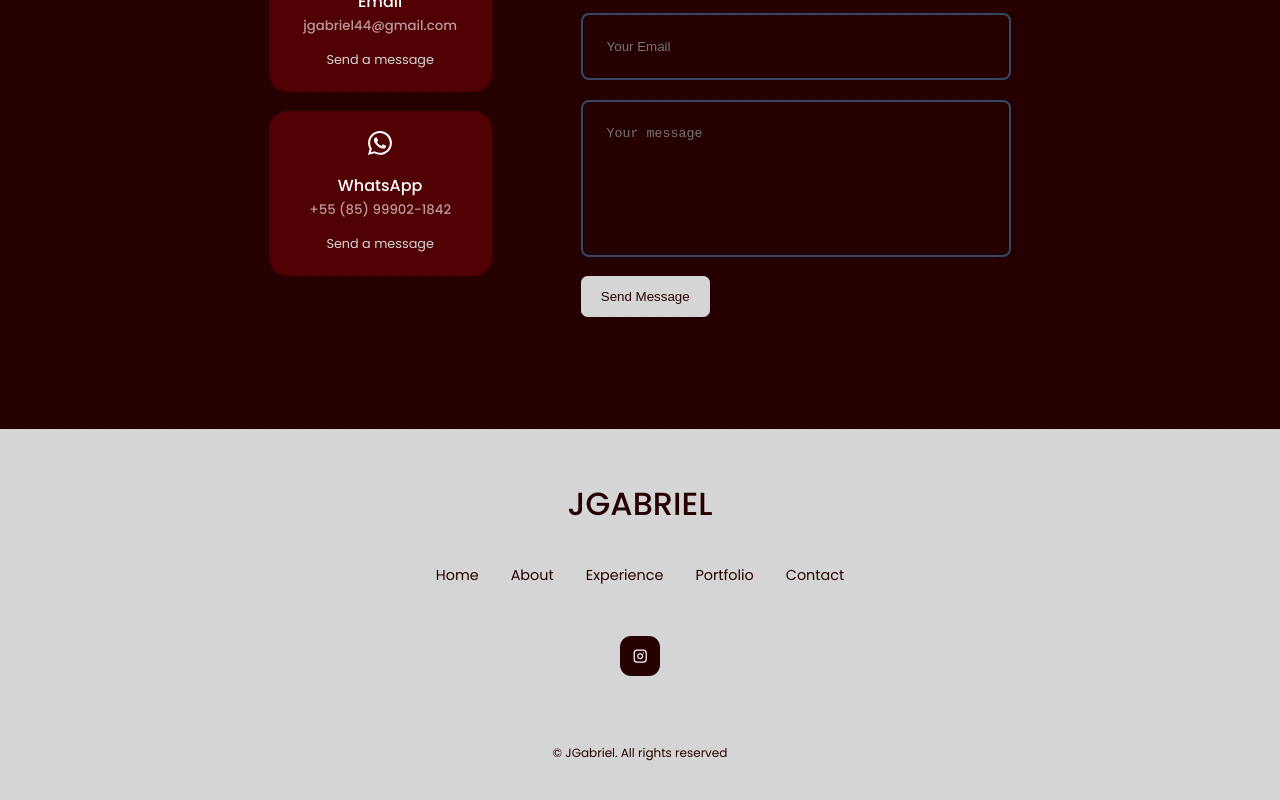
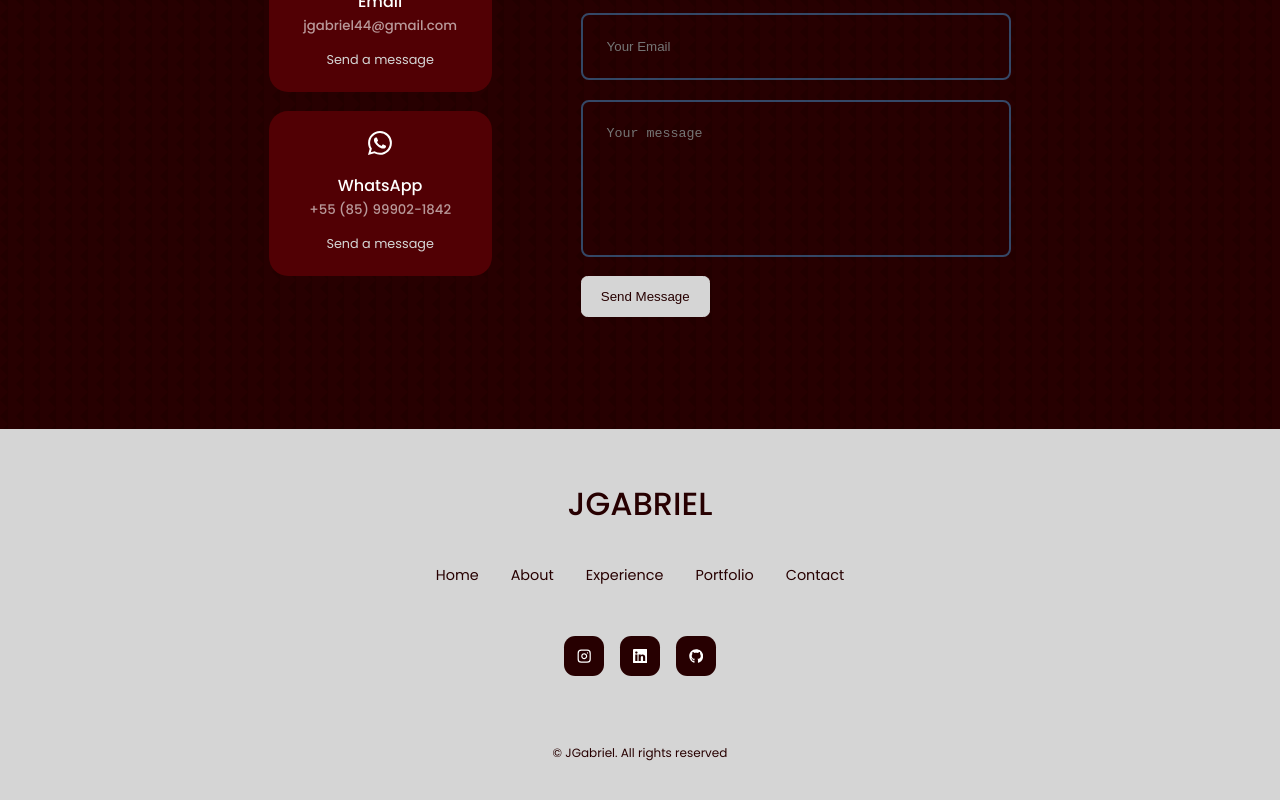
Before and after one commit to JGabriel-SL/portfolio, a React (Create React App) app: page / in a window 1280 px wide. Shown: the part 3464-4264 px from the top of the page. Built offline with nearby package versions, Linux system fonts and the light colour scheme; the HTML template or start-up script is replaced by a standard one.

Commit message:
adding some links in footer

```diff
--- a/src/components/footer/Footer.jsx
+++ b/src/components/footer/Footer.jsx
@@ -2,6 +2,8 @@
 import './footer.css'
 
 import {FiInstagram} from 'react-icons/fi'
+import {BsLinkedin} from 'react-icons/bs'
+import {FaGithub} from 'react-icons/fa'
 
 const Footer = () => {
   return (
@@ -18,6 +20,8 @@
 
       <div className="footer__socials">
         <a href="https://instagram.com/jgabriel44_" target='_blank'><FiInstagram /></a>
+        <a href="https://linkedin.com/in/jgabrielsl/" target='_blank'><BsLinkedin /></a>
+        <a href="https://github.com/JGabriel-Sl" target='_blank'><FaGithub /></a>
       </div>
 
       <div className='footer__copyright'>
```
